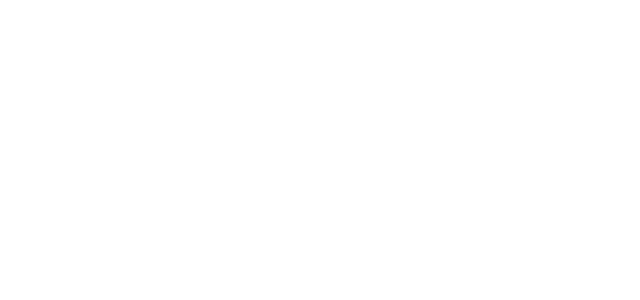
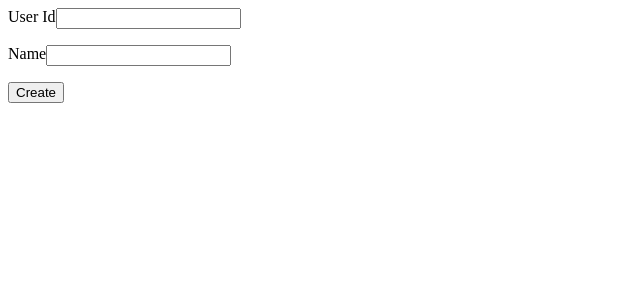
Before and after one commit to MengsyueAmaoTsai/Admin.Web.Nuxt, a Nuxt app: page /accounts/new in a window 1280 px wide. Before the commit this address had no page. Shown: the top 300 px of the page, without its empty margins (0-640 px from the left). Built offline with nearby package versions, Linux system fonts and the light colour scheme.

Commit message:
Acccount pages

```diff
--- /dev/null
+++ b/src/pages/accounts/[accountId]/index.vue
@@ -0,0 +1,52 @@
+<template>
+  <div>
+    <Button @click="navigateTo('/accounts')">Back to list</Button>
+
+    <div v-if="account">
+      <div class="row">
+        <div>Id</div>
+        <div>{{ account.id }}</div>
+      </div>
+
+      <div class="row">
+        <div>User Id</div>
+        <div>{{ account.userId }}</div>
+      </div>
+
+      <div class="row">
+        <div>Name</div>
+        <div>{{ account.name }}</div>
+      </div>
+
+      <div class="row">
+        <div>Created time</div>
+        <div>{{ account.createdTime }}</div>
+      </div>
+    </div>
+  </div>
+</template>
+
+<script setup lang="ts">
+import type {
+  AccountDetailsResponse,
+  IAccountService,
+} from "~/resources/accounts";
+
+const route = useRoute();
+const accountId = ref<string>(route.params.accountId as string);
+
+const accountService = useNuxtApp().$accountService as IAccountService;
+
+const account = ref<AccountDetailsResponse | null>(null);
+
+onMounted(async () => {
+  account.value = await accountService.getAccount(accountId.value);
+});
+</script>
+
+<style scoped lang="scss">
+.row {
+  display: flex;
+  margin-bottom: 8px;
+}
+</style>
--- /dev/null
+++ b/src/pages/accounts/index.vue
@@ -0,0 +1,59 @@
+<template>
+  <div>
+    <div>
+      <Button @click="navigateTo('/accounts/new')">New account</Button>
+    </div>
+
+    <Search></Search>
+
+    <div>
+      {{ accounts.length }} account{{ accounts.length <= 1 ? "" : "s" }}
+      found
+    </div>
+
+    <table>
+      <thead>
+        <tr>
+          <th>
+            <input type="checkbox" />
+          </th>
+          <th>Id</th>
+          <th>User Id</th>
+          <th>Name</th>
+          <th>Created time</th>
+        </tr>
+      </thead>
+
+      <tbody>
+        <tr v-if="accounts.length === 0">
+          <td>No results.</td>
+        </tr>
+
+        <tr v-for="account of accounts">
+          <td><input type="checkbox" /></td>
+          <td>{{ account.id }}</td>
+          <td>{{ account.userId }}</td>
+          <td>
+            <a :href="`/accounts/${account.id}`">
+              {{ account.name }}
+            </a>
+          </td>
+          <td>{{ account.createdTime.toLocaleString() }}</td>
+        </tr>
+      </tbody>
+    </table>
+  </div>
+</template>
+
+<script setup lang="ts">
+import type { AccountResponse, IAccountService } from "~/resources/accounts";
+
+const accountService = useNuxtApp().$accountService as IAccountService;
+
+const accounts = ref<AccountResponse[]>([]);
+
+onMounted(async () => {
+  const responses = await accountService.listAccounts();
+  accounts.value = responses;
+});
+</script>
--- /dev/null
+++ b/src/pages/accounts/new.vue
@@ -0,0 +1,46 @@
+<template>
+  <div>
+    <div class="row">
+      <label>User Id</label>
+      <input type="text" v-model="userId" />
+    </div>
+    <div class="row">
+      <label>Name</label>
+      <input type="text" v-model="name" />
+    </div>
+
+    <div class="row">
+      <Button @click="createUser">Create</Button>
+    </div>
+  </div>
+</template>
+
+<script setup lang="ts">
+import type { IAccountService } from "~/resources/accounts";
+
+const accountService = useNuxtApp().$accountService as IAccountService;
+
+const userId = ref("");
+const name = ref("");
+
+const createUser = async () => {
+  try {
+    const createdResponse = await accountService.createAccount({
+      userId: userId.value,
+      name: name.value,
+    });
+
+    alert(`Account ${createdResponse.id} created`);
+    navigateTo("/accounts");
+  } catch (error) {
+    alert(`Failed to create account: ${error}`);
+  }
+};
+</script>
+
+<style scoped lang="scss">
+.row {
+  display: flex;
+  margin-bottom: 1rem;
+}
+</style>
--- a/src/pages/instruments/[symbol]/index.vue
+++ b/src/pages/instruments/[symbol]/index.vue
@@ -45,8 +45,7 @@ const instrumentService = useNuxtApp().$instrumentService as IInstrumentService;
 const instrument = ref<InstrumentDetailsResponse | null>(null);
 
 onMounted(async () => {
-  const response = await instrumentService.getInstrument(symbol.value);
-  instrument.value = response;
+  instrument.value = await instrumentService.getInstrument(symbol.value);
 });
 </script>
 
```
